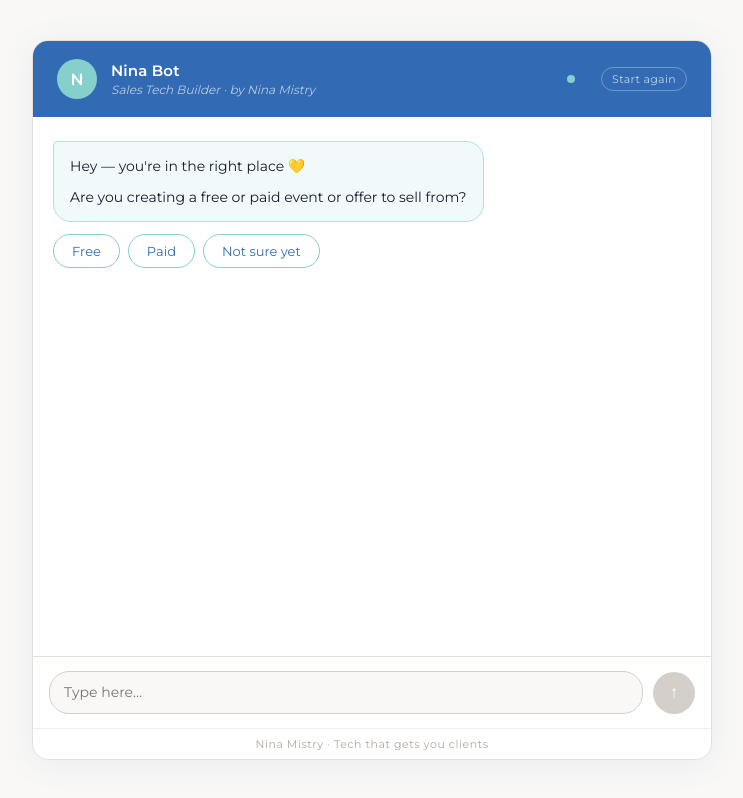
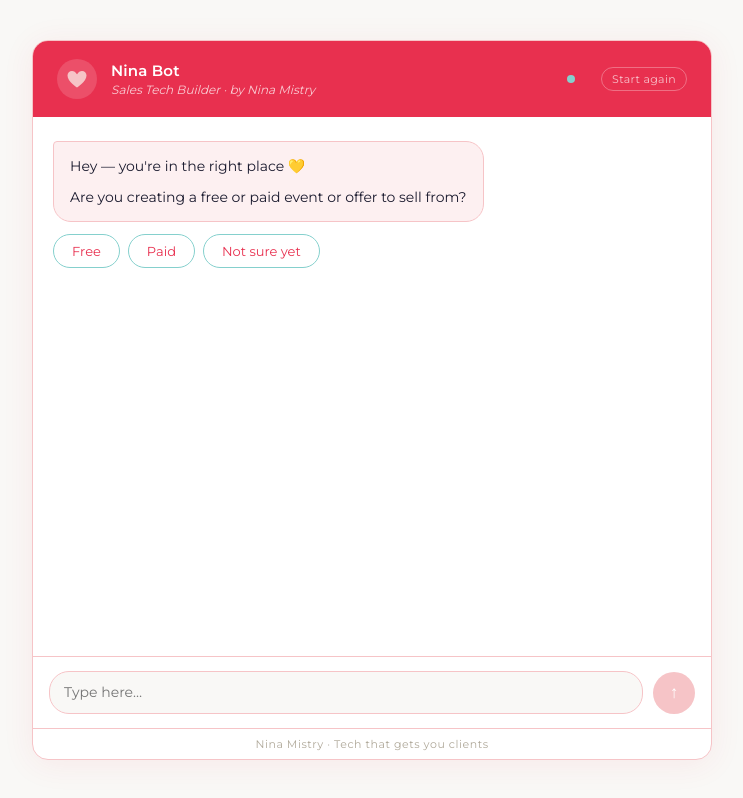
Before and after one commit to nina-1983/nina-bot, a website: page index.html in a window 1280 px wide. Shown: the whole page, without its empty margins (268-1011 px from the left). Drawn offline with Linux system fonts and the light colour scheme.

Commit message:
Update index.html

```diff
--- a/index.html
+++ b/index.html
@@ -25,16 +25,16 @@
     max-height: 780px;
     background: #fff;
     border-radius: 16px;
-    border: 1px solid #e4e1db;
+    border: 1px solid #f6c4c7;
     display: flex;
     flex-direction: column;
     overflow: hidden;
-    box-shadow: 0 4px 32px rgba(50, 106, 179, 0.08);
+    box-shadow: 0 4px 32px rgba(232, 48, 79, 0.08);
   }
 
   /* Header */
   .header {
-    background: #326ab3;
+    background: #e8304f;
     padding: 18px 24px;
     display: flex;
     align-items: center;
@@ -45,13 +45,10 @@
     width: 40px;
     height: 40px;
     border-radius: 50%;
-    background: #85d0cd;
+    background: rgba(255,255,255,0.15);
     display: flex;
     align-items: center;
     justify-content: center;
-    font-size: 16px;
-    font-weight: 600;
-    color: #fff;
     flex-shrink: 0;
   }
 
@@ -64,7 +61,7 @@
 
   .header-text .tagline {
     font-size: 12px;
-    color: rgba(255,255,255,0.65);
+    color: rgba(255,255,255,0.75);
     margin-top: 2px;
     font-style: italic;
   }
@@ -90,7 +87,7 @@
   }
 
   .messages::-webkit-scrollbar { width: 4px; }
-  .messages::-webkit-scrollbar-thumb { background: #e4e1db; border-radius: 2px; }
+  .messages::-webkit-scrollbar-thumb { background: #f6c4c7; border-radius: 2px; }
 
   .msg-row {
     display: flex;
@@ -110,14 +107,14 @@
   }
 
   .bubble.bot {
-    background: #f0fafa;
-    border: 1px solid #b0dfdd;
+    background: #fdf0f1;
+    border: 1px solid #f6c4c7;
     color: #1a1a2e;
     border-radius: 4px 18px 18px 18px;
   }
 
   .bubble.user {
-    background: #326ab3;
+    background: #e8304f;
     color: #fff;
     border-radius: 18px 18px 4px 18px;
   }
@@ -134,7 +131,7 @@
 
   .bubble strong {
     font-weight: 600;
-    color: #326ab3;
+    color: #e8304f;
   }
 
   .bubble.user strong {
@@ -156,7 +153,7 @@
     border: 1.5px solid #85d0cd;
     border-radius: 100px;
     background: #fff;
-    color: #326ab3;
+    color: #e8304f;
     cursor: pointer;
     transition: all 0.15s;
   }
@@ -173,8 +170,8 @@
     align-items: center;
     gap: 5px;
     padding: 14px 16px;
-    background: #f0fafa;
-    border: 1px solid #b0dfdd;
+    background: #fdf0f1;
+    border: 1px solid #f6c4c7;
     border-radius: 4px 18px 18px 18px;
     width: fit-content;
   }
@@ -198,7 +195,7 @@
   /* Input area */
   .input-area {
     padding: 14px 16px;
-    border-top: 1px solid #e4e1db;
+    border-top: 1px solid #f6c4c7;
     background: #fff;
     display: flex;
     gap: 10px;
@@ -211,7 +208,7 @@
     font-size: 14px;
     font-family: 'Montserrat', sans-serif;
     padding: 10px 14px;
-    border: 1.5px solid #d4cfc8;
+    border: 1.5px solid #f6c4c7;
     border-radius: 20px;
     outline: none;
     line-height: 1.5;
@@ -229,7 +226,7 @@
     height: 42px;
     border-radius: 50%;
     border: none;
-    background: #326ab3;
+    background: #e8304f;
     color: #fff;
     font-size: 17px;
     cursor: pointer;
@@ -241,7 +238,7 @@
   }
 
   .send-btn:hover { background: #85d0cd; }
-  .send-btn:disabled { background: #d4cfc8; cursor: not-allowed; }
+  .send-btn:disabled { background: #f6c4c7; cursor: not-allowed; }
 
   /* Footer */
   .footer {
@@ -250,7 +247,7 @@
     font-size: 11px;
     color: #b0a99a;
     letter-spacing: 0.05em;
-    border-top: 1px solid #f0ede8;
+    border-top: 1px solid #f6c4c7;
   }
 
   @media (max-width: 480px) {
@@ -263,7 +260,7 @@
 
 <div class="chat-wrapper">
   <div class="header">
-    <div class="header-avatar">N</div>
+    <div class="header-avatar"><svg width="22" height="20" viewBox="0 0 22 20" fill="none" xmlns="http://www.w3.org/2000/svg"><path d="M11 18.5C11 18.5 1.5 12.5 1.5 6.5C1.5 4.01 3.51 2 6 2C7.99 2 9.68 3.18 10.5 4.87C10.67 5.22 11.33 5.22 11.5 4.87C12.32 3.18 14.01 2 16 2C18.49 2 20.5 4.01 20.5 6.5C20.5 12.5 11 18.5 11 18.5Z" fill="#f6c4c7"/></svg></div>
     <div class="header-text">
       <div class="name">Nina Bot</div>
       <div class="tagline">Sales Tech Builder · by Nina Mistry</div>
@@ -435,13 +432,14 @@
   // Show welcome message on load
   history = [{ role: "assistant", content: WELCOME }];
   addMessage("bot", WELCOME, true);
- function resetChat() {
+
+  function resetChat() {
     history = [];
     buttonsUsed = false;
     messagesEl.innerHTML = "";
     history = [{ role: "assistant", content: WELCOME }];
     addMessage("bot", WELCOME, true);
-}
+  }
 </script>
 </body>
 </html>
```
